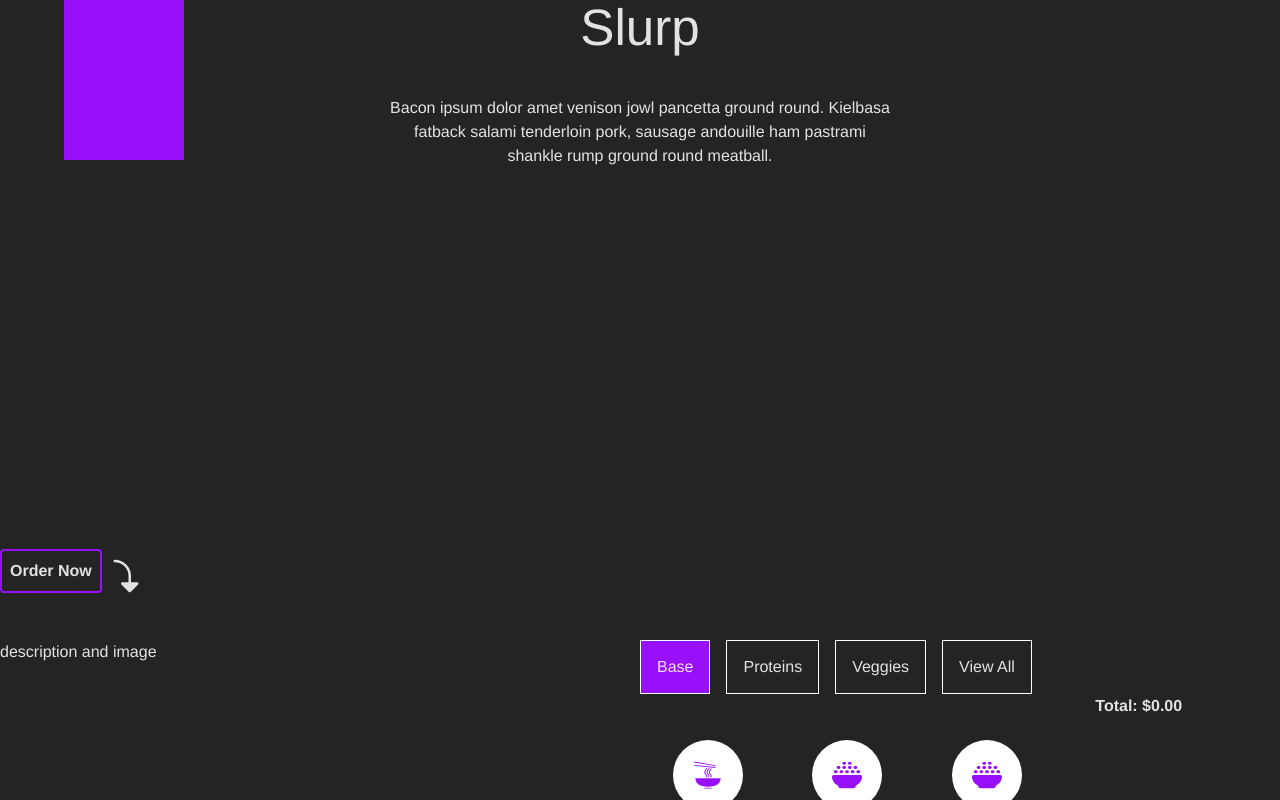
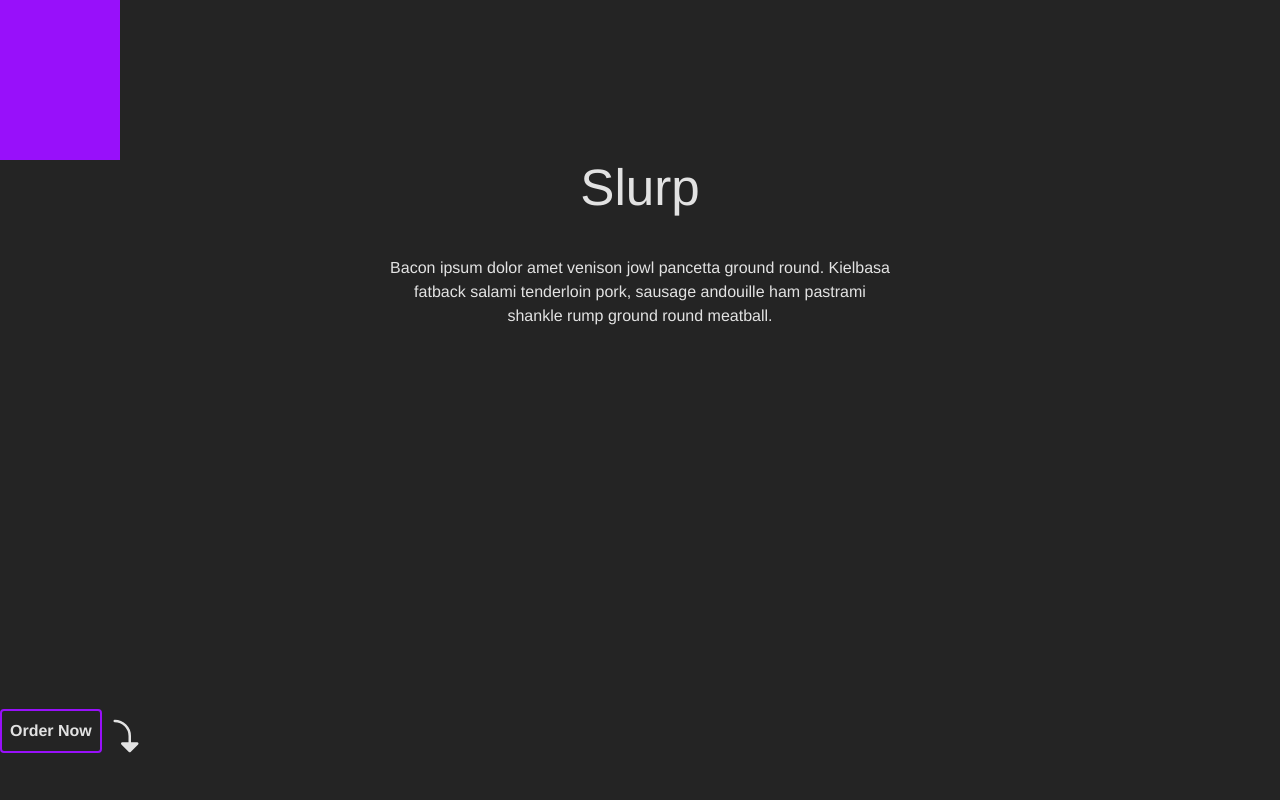
Before and after one commit to svonharris/food-order-app, a React (Vite) app: page / in a window 1280 px wide. Shown: the top 800 px of the page. Built offline with nearby package versions, Linux system fonts and the light colour scheme.

Commit message:
Removed React import, changed styles.

```diff
--- a/src/components/Header/Header.tsx
+++ b/src/components/Header/Header.tsx
@@ -1,10 +1,8 @@
-// import React from 'react'
-
 const Header = () => {
   return (
     <>
-      <header>
-        <div className="logoBox bg-purple-600 h-40 w-30 absolute top-0 left-[5%]"></div>
+      <header className="max-w-[1400px] mx-auto my-0">
+        <div className="logoBox bg-purple-600 h-40 w-30"></div>
       </header>
     </>
   );
```
